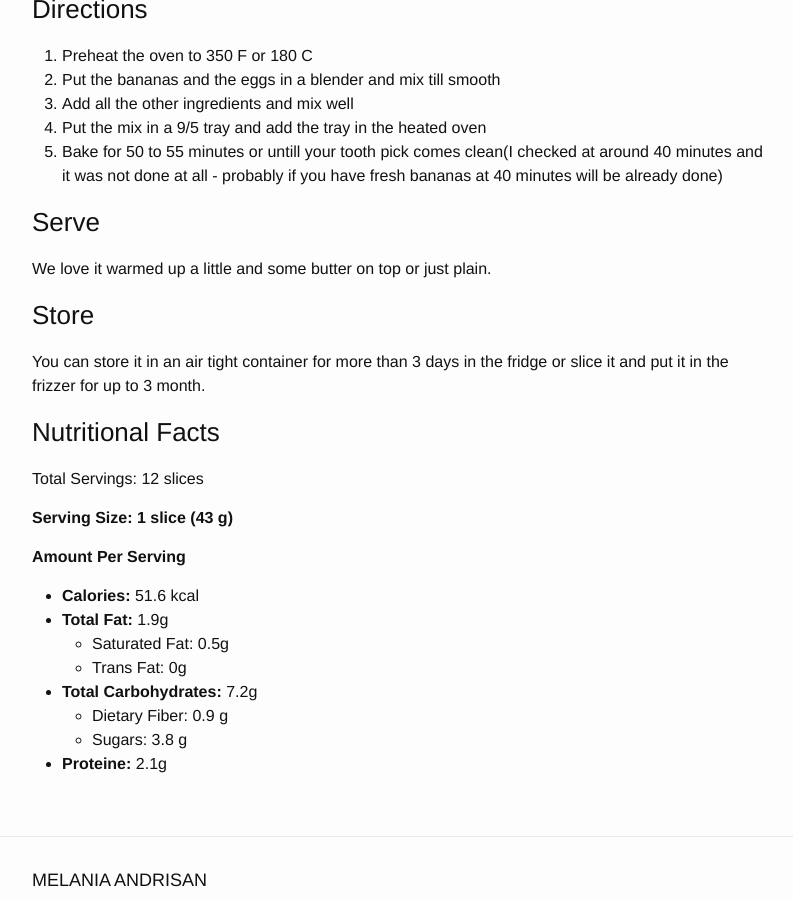
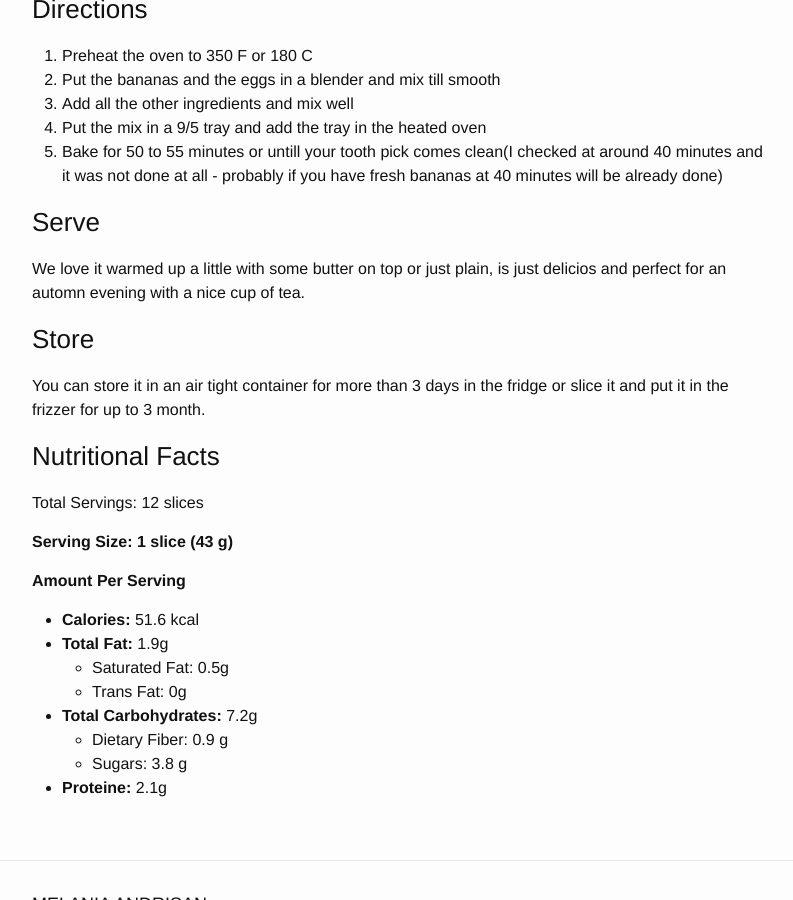
Before and after one commit to melaniaandrisan/melaniaandrisan.github.io, a Jekyll site: the page built from _posts/2018-09-25-Paleo-banana-bread.md, in a window 1280 px wide and 900 px high, scrolled down 1920 px. Shown: the whole window, without its empty margins (238-1031 px from the left). Built offline with Jekyll 4.4.1, drawn with Linux system fonts in a browser that asks for light colours; comment, search, counter and statistics services are not loaded.

Commit message:
Update 2018-09-25-Paleo-banana-bread.md

```diff
--- a/_posts/2018-09-25-Paleo-banana-bread.md
+++ b/_posts/2018-09-25-Paleo-banana-bread.md
@@ -49,7 +49,7 @@ This bread is one of my little girl favorites. Is fluffly, moist, with a thin cr
 
 ### Serve
 
-We love it warmed up a little and some butter on top or just plain.
+We love it warmed up a little with some butter on top or just plain, is just delicios and perfect for an automn evening with a nice cup of tea.
 
 ### Store
 
```
